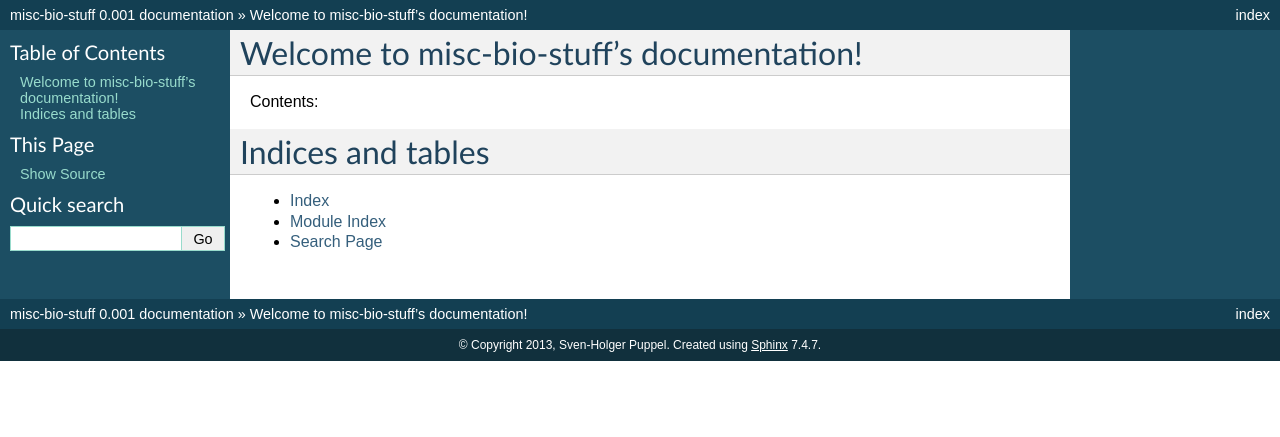
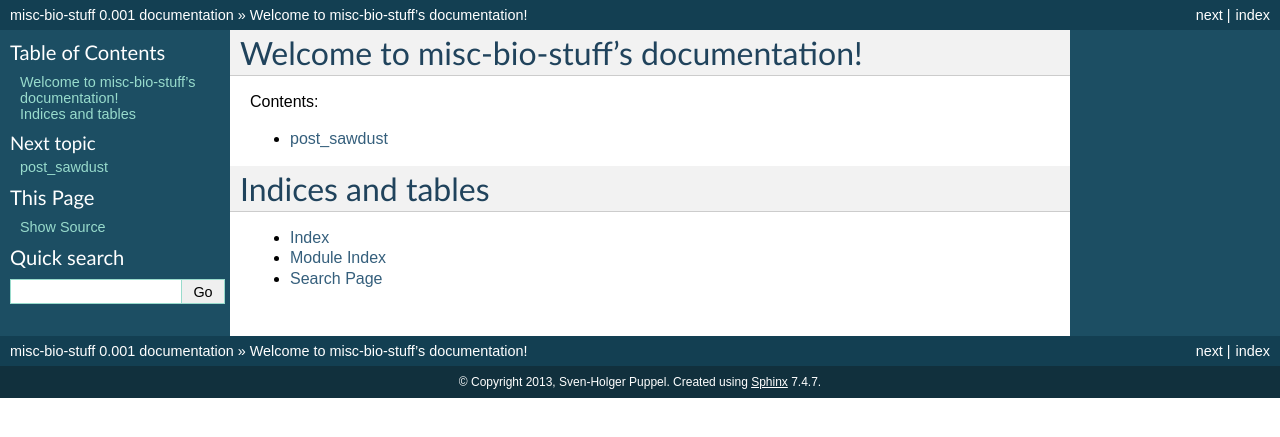
Before and after one commit to kmpf/misc-bio-stuff, a Sphinx documentation site: the page built from docs/source/index.rst, in a window 1280 px wide. Shown: the top 437 px of the page. Built offline with Sphinx 7.4.7, drawn with Linux system fonts in a browser that asks for light colours.

Commit message:
playing around

```diff
--- a/docs/source/conf.py
+++ b/docs/source/conf.py
@@ -17,7 +17,7 @@ import sys, os
 # add these directories to sys.path here. If the directory is relative to the
 # documentation root, use os.path.abspath to make it absolute, like shown here.
 #sys.path.insert(0, os.path.abspath('.'))
-
+sys.path.append('../scripts')
 # -- General configuration -----------------------------------------------------
 
 # If your documentation needs a minimal Sphinx version, state it here.
--- a/docs/source/index.rst
+++ b/docs/source/index.rst
@@ -11,6 +11,7 @@ Contents:
 .. toctree::
    :maxdepth: 2
 
+   post_sawdust
 
 
 Indices and tables
```
